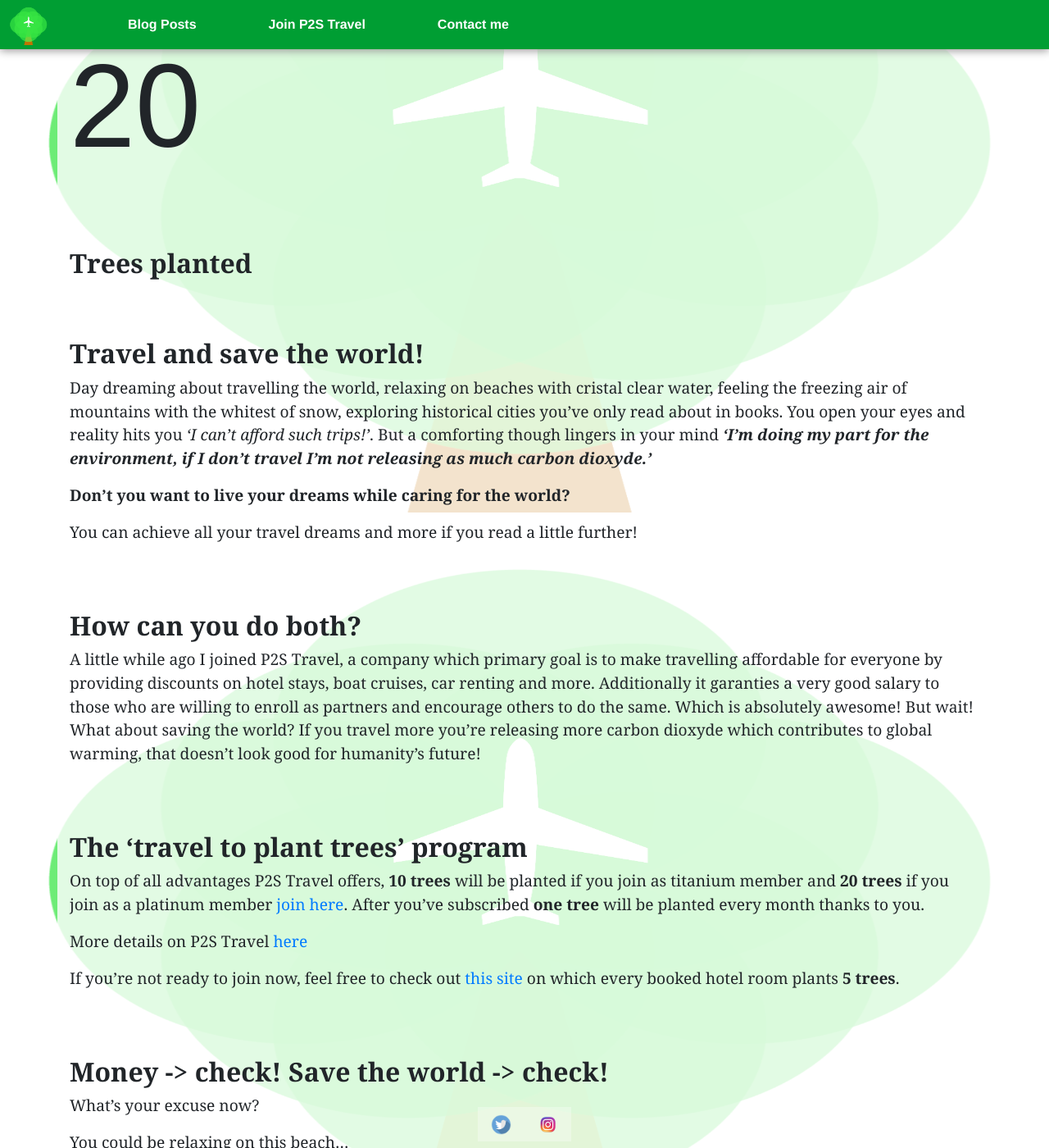
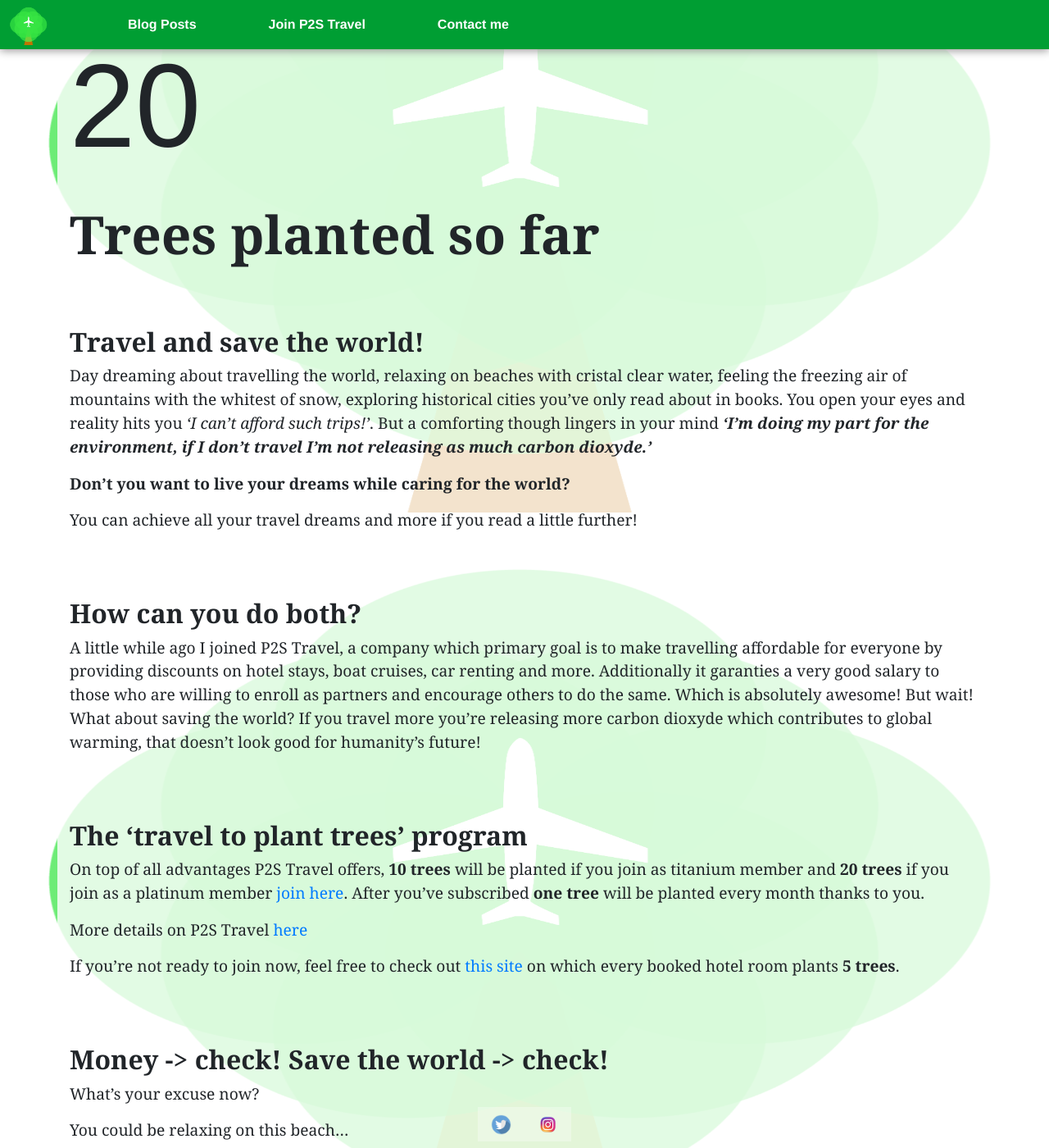
Before and after one commit to jdtravelp2s/jdtravelp2s.github.io, a Jekyll site: the page built from index.md, in a window 1280 px wide and 1400 px high, scrolled down 1175 px. Shown: the whole window at 82% size. Built offline with Jekyll 4.4.1, drawn with Linux system fonts in a browser that asks for light colours.

Commit message:
adding description to tree counter

```diff
--- a/css/main.css
+++ b/css/main.css
@@ -123,3 +123,11 @@
 	margin-left: auto;
 	margin-right: auto;
 }
+
+.number-desc {
+	font-family: Georgia, 'Times New Roman', Times, serif;
+	font-size: 400%;
+	font-weight: bold;
+	margin-left: auto;
+	margin-right: auto;
+}
--- a/index.md
+++ b/index.md
@@ -7,7 +7,7 @@
 
 <div class="number">20</div>
 
-# Trees planted
+<div class="number-desc">Trees planted so far</div>
 
 
 # Travel and save the world!
```
